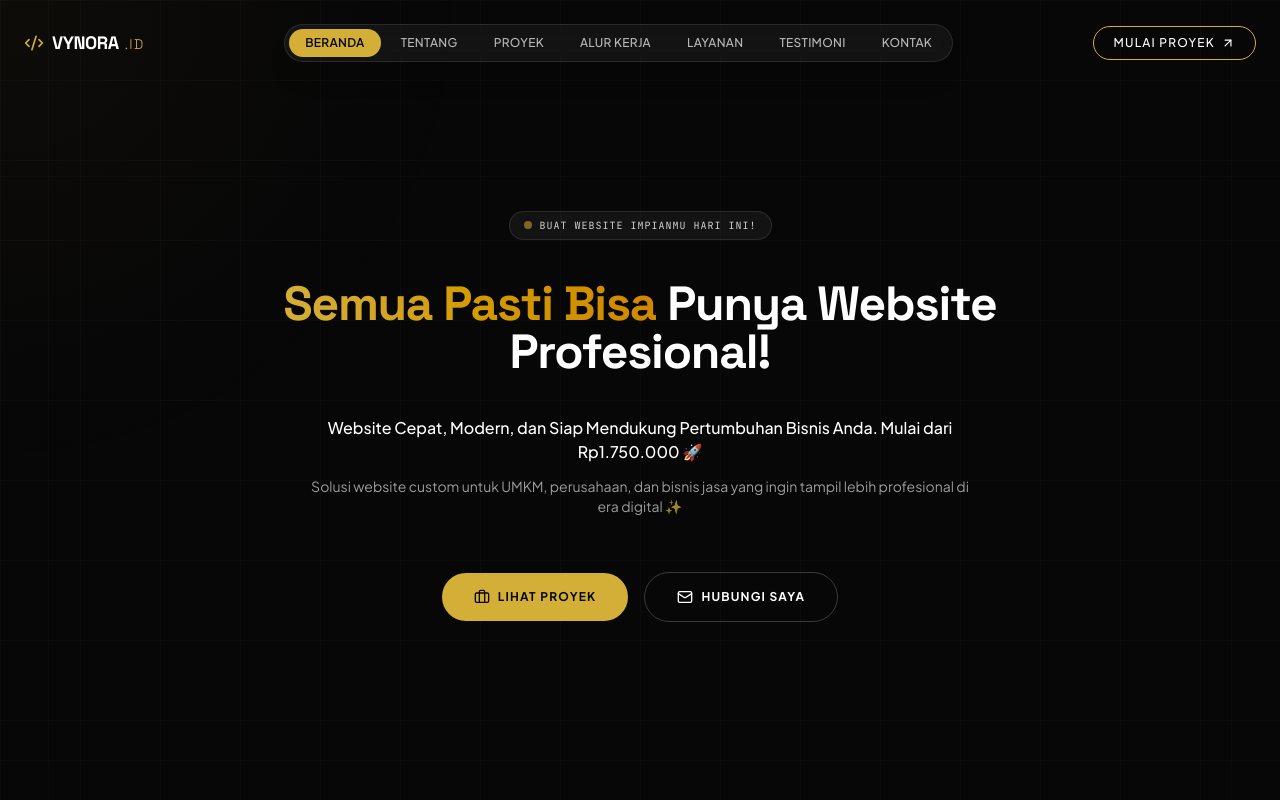
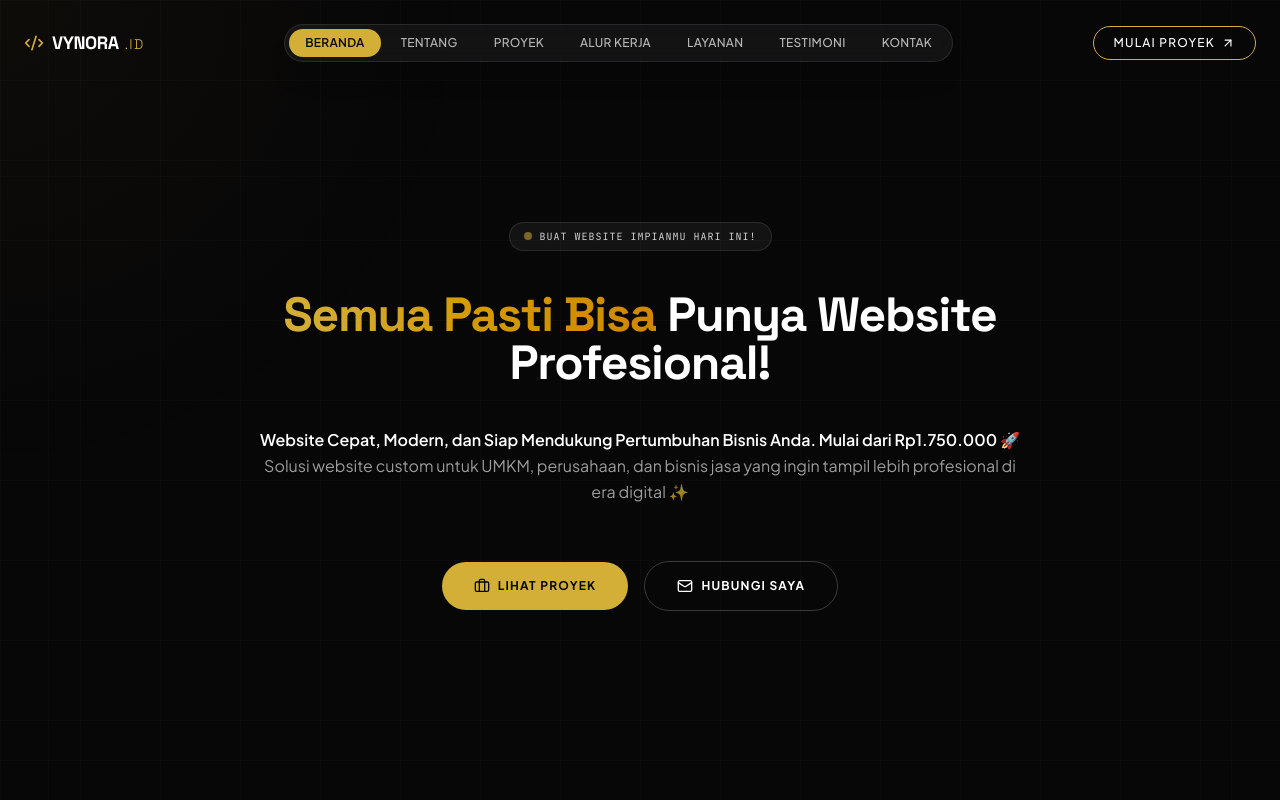
Before and after one commit to aldyfadil/portfolio-2, a React (Vite) app: page / in a window 1280 px wide. Shown: the top 800 px of the page. Built offline with nearby package versions, Linux system fonts and the light colour scheme.

Commit message:
update auditor

```diff
--- a/src/components/Hero.tsx
+++ b/src/components/Hero.tsx
@@ -43,19 +43,15 @@ export default function Hero() {
         </div>
 
         {/* Dynamic professional description */}
-        <motion.div
+        <motion.p
           initial={{ opacity: 0, y: 20 }}
           animate={{ opacity: 1, y: 0 }}
           transition={{ duration: 0.8, delay: 0.4 }}
-          className="text-white/70 max-w-2xl text-xs sm:text-sm leading-relaxed font-sans mx-auto space-y-3"
+          className="text-white/70 max-w-3xl text-xs sm:text-sm md:text-base leading-relaxed font-sans mx-auto"
         >
-          <p className="font-medium text-white text-sm sm:text-base">
-            Website Cepat, Modern, dan Siap Mendukung Pertumbuhan Bisnis Anda. Mulai dari Rp1.750.000 🚀
-          </p>
-          <p className="text-white/60 text-xs sm:text-sm">
-            Solusi website custom untuk UMKM, perusahaan, dan bisnis jasa yang ingin tampil lebih profesional di era digital ✨
-          </p>
-        </motion.div>
+          <span className="font-semibold text-white">Website Cepat, Modern, dan Siap Mendukung Pertumbuhan Bisnis Anda. Mulai dari Rp1.750.000 🚀</span>{' '}
+          <span className="text-white/60 font-normal">Solusi website custom untuk UMKM, perusahaan, dan bisnis jasa yang ingin tampil lebih profesional di era digital ✨</span>
+        </motion.p>
 
         {/* Creative CTAs blocks */}
         <motion.div
```
